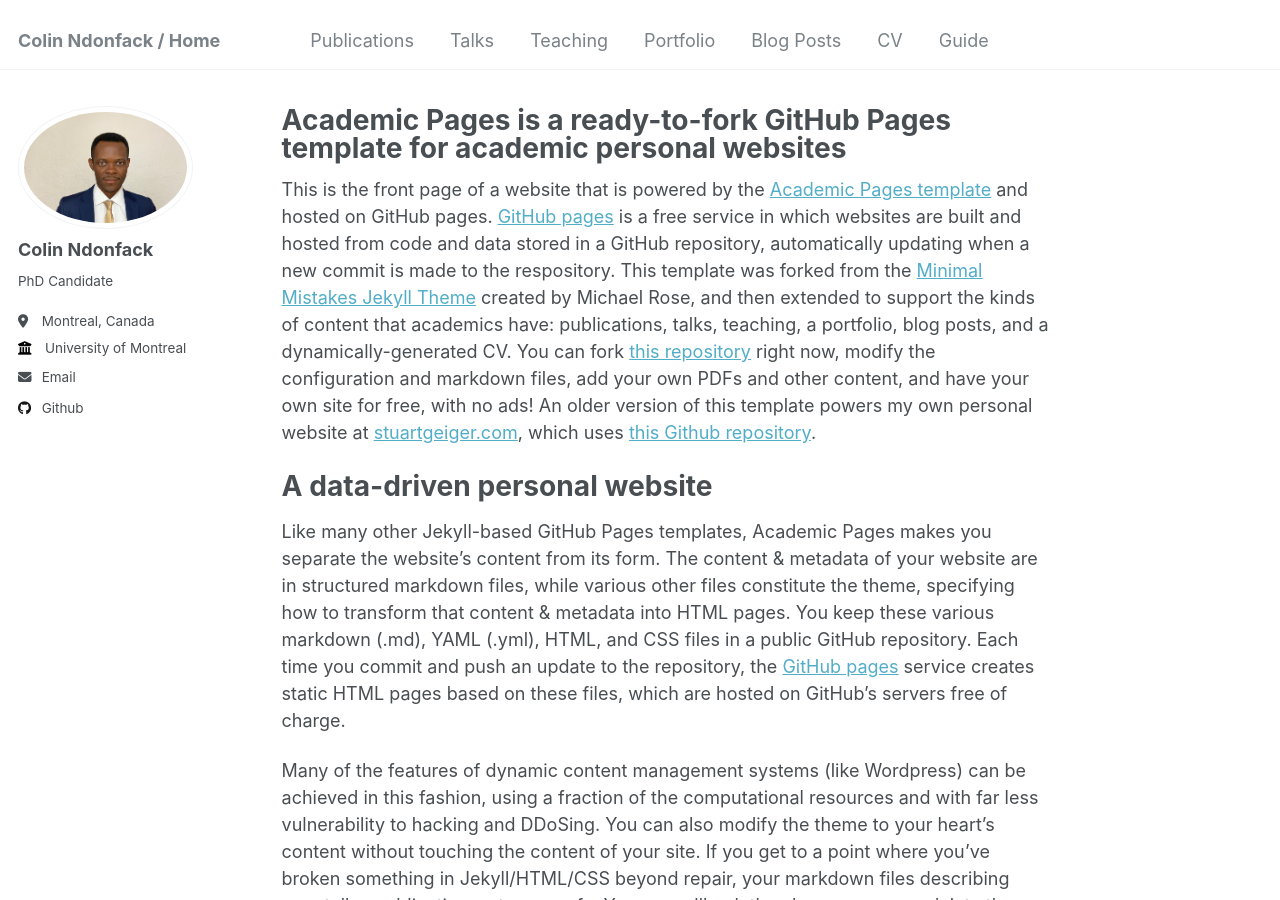
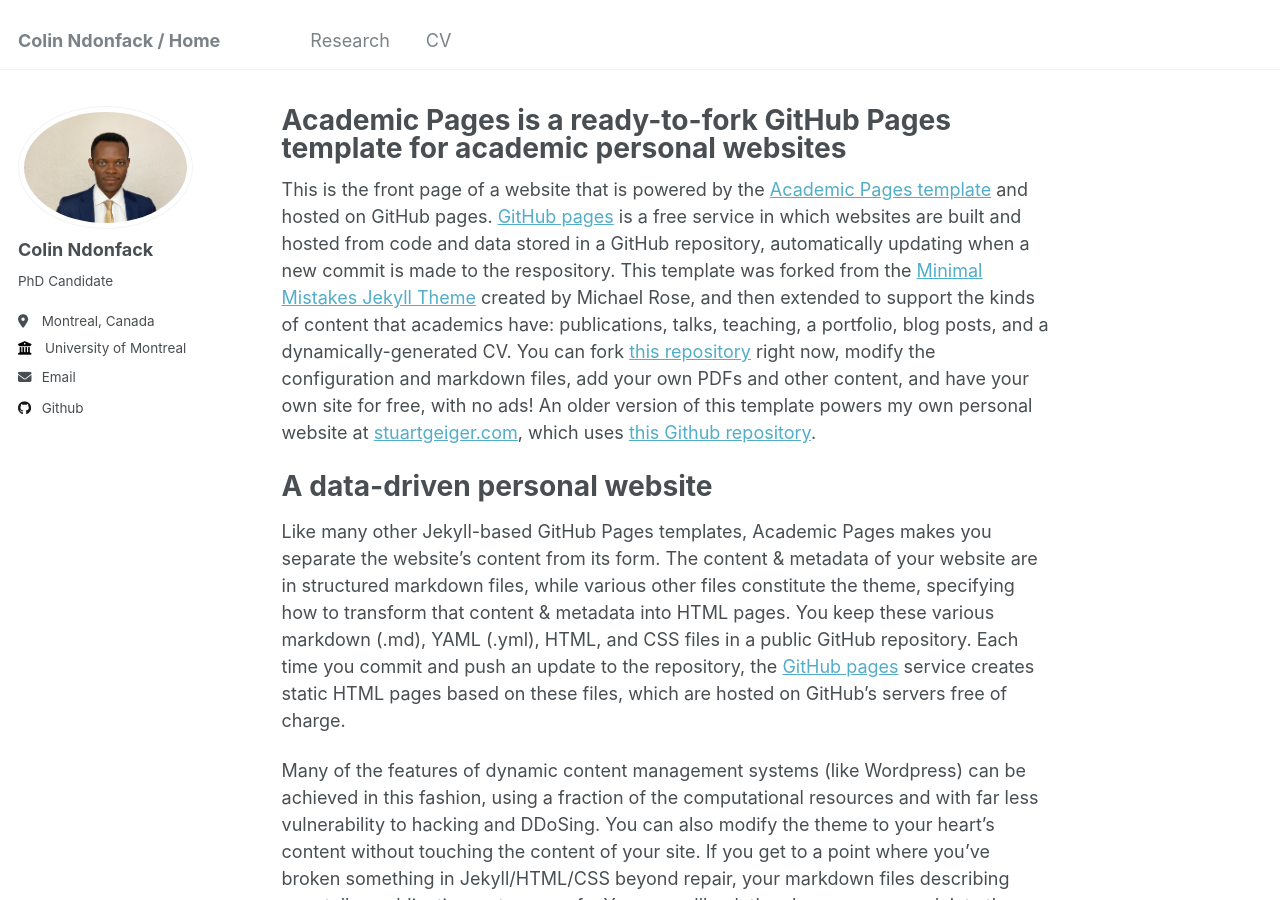
Before and after one commit to colindonfack/colindonfack.github.io, a Jekyll site: the page built from _pages/about.md, in a window 1280 px wide and 900 px high. Built offline with Jekyll 4.4.1, drawn with Linux system fonts in a browser that asks for light colours; some of the changed lines change nothing that is shown.

Commit message:
Update navigation.yml

```diff
--- a/_data/navigation.yml
+++ b/_data/navigation.yml
@@ -5,23 +5,24 @@
 # prevent it from being included in the site.
 
 main:
-  - title: "Publications"
+  - title: "Research"
     url: /publications/
 
-  - title: "Talks"
-    url: /talks/
+  #- title: "Talks"
+  #  url: /talks/
 
-  - title: "Teaching"
-    url: /teaching/
+  #- title: "Teaching"
+  #  url: /teaching/
 
-  - title: "Portfolio"
-    url: /portfolio/
+  #- title: "Portfolio"
+  #  url: /portfolio/
 
-  - title: "Blog Posts"
-    url: /year-archive/
+  #- title: "Blog Posts"
+  #  url: /year-archive/
 
   - title: "CV"
-    url: /cv/
+    #url: /cv/
+    url: /files/CV.pdf
 
-  - title: "Guide"
-    url: /markdown/
+  #- title: "Guide"
+  #  url: /markdown/
```
